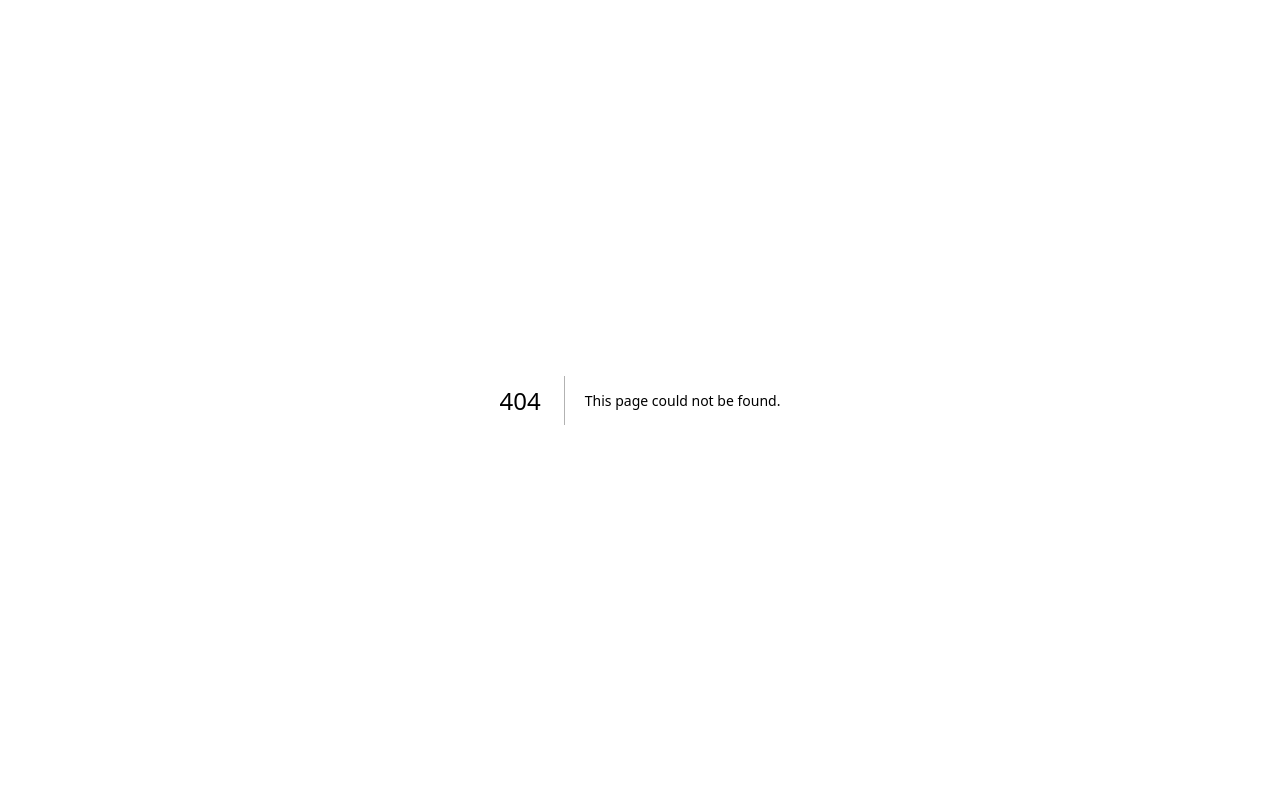
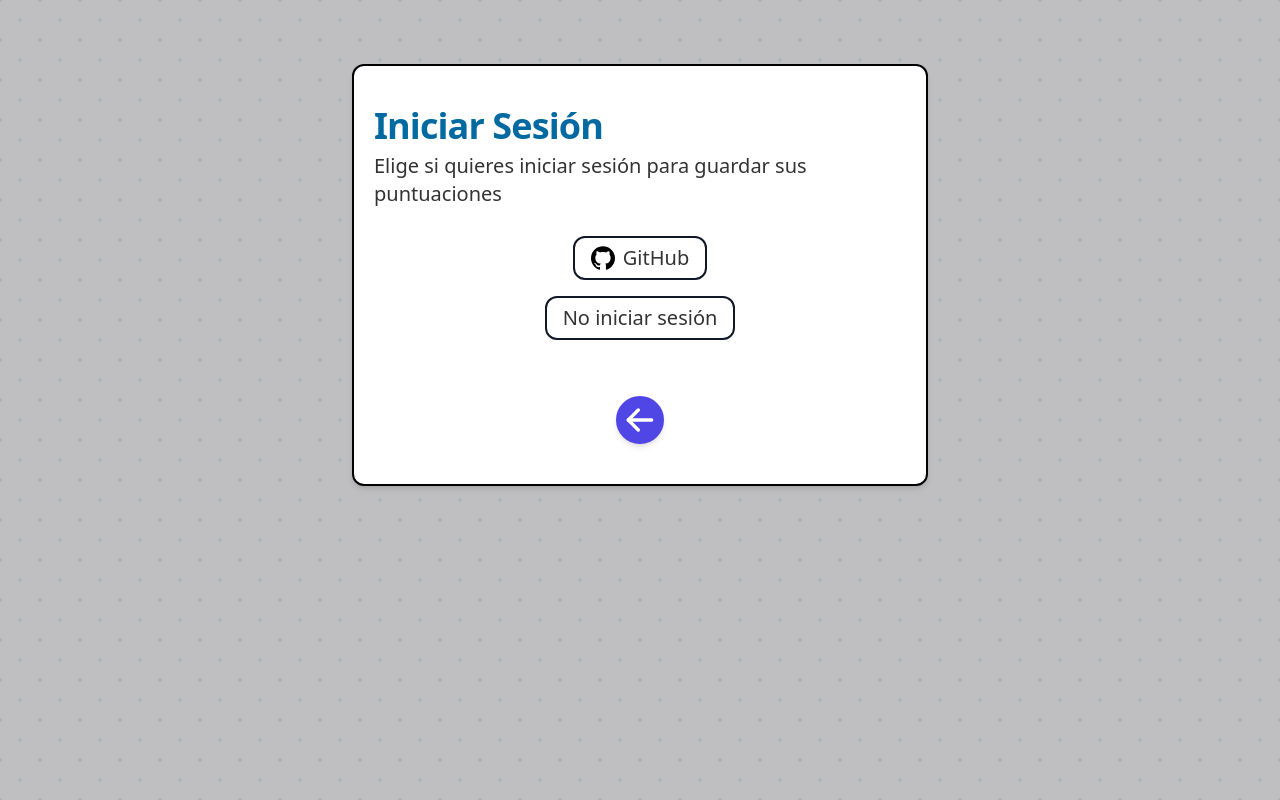
Before and after one commit to carlosfernandezcabrero/empareja-las-cartas, a Next.js app: page /menu/signin in a window 1280 px wide. Before the commit this address had no page. Built offline with nearby package versions, Linux system fonts and the light colour scheme.

Commit message:
add sign option view

```diff
--- /dev/null
+++ b/components/dialog/dialog-item.tsx
@@ -0,0 +1,11 @@
+interface DialogItemProps {
+  children: React.ReactNode
+}
+
+export function DialogItem({ children }: DialogItemProps) {
+  return (
+    <span className="border-2 border-gray-900 w-full rounded-xl text-center px-4 py-1.5 hover:bg-indigo-100 active:press-animation cursor-pointer flex items-center gap-x-2 justify-center">
+      {children}
+    </span>
+  )
+}
--- a/pages/index.tsx
+++ b/pages/index.tsx
@@ -47,7 +47,7 @@ export default function Welcome({ text }: { text: string }) {
           </div>
 
           <DialogFooter>
-            <NavigationButton url="/menu/level">
+            <NavigationButton url="/menu/signin">
               <NextPageButton />
             </NavigationButton>
           </DialogFooter>
--- a/pages/menu/level.tsx
+++ b/pages/menu/level.tsx
@@ -1,4 +1,5 @@
 import { DialogDescription } from '@/components/dialog/dialog-description'
+import { DialogItem } from '@/components/dialog/dialog-item'
 import { getLevels } from '@/services/levels'
 import { NavigationButton } from '@components/common/navigation-button'
 import { PreviousPageButton } from '@components/common/previous-page-button'
@@ -27,18 +28,14 @@ export default function Level({ levels }: Props) {
 
         <div className="flex flex-col items-center gap-y-4">
           {Object.entries(levels).map(([key, { name }]) => (
-            <Link
-              key={key}
-              href={`/game?levelId=${key}`}
-              className="border-2 border-gray-900 w-full rounded-xl text-center px-4 py-1.5 hover:bg-indigo-100 active:press-animation"
-            >
-              {name}
+            <Link key={key} href={`/game?levelId=${key}`}>
+              <DialogItem>{name}</DialogItem>
             </Link>
           ))}
         </div>
 
         <DialogFooter>
-          <NavigationButton url="/menu">
+          <NavigationButton url="/menu/signin">
             <PreviousPageButton />
           </NavigationButton>
         </DialogFooter>
--- /dev/null
+++ b/pages/menu/signin.tsx
@@ -0,0 +1,47 @@
+import { NavigationButton } from '@/components/common/navigation-button'
+import { PreviousPageButton } from '@/components/common/previous-page-button'
+import { DialogContainer } from '@/components/dialog/dialog-container'
+import { DialogDescription } from '@/components/dialog/dialog-description'
+import { DialogFooter } from '@/components/dialog/dialog-footer'
+import { DialogHeader } from '@/components/dialog/dialog-header'
+import { DialogItem } from '@/components/dialog/dialog-item'
+import { DialogTitle } from '@/components/dialog/dialog-title'
+import { GitHub } from '@/components/icons/github'
+import { CleanLayout } from '@/components/layouts/clean-layout'
+import { signIn } from 'next-auth/react'
+import Link from 'next/link'
+
+export default function SignIn() {
+  const handleSignIn = () => signIn()
+
+  return (
+    <CleanLayout>
+      <DialogContainer>
+        <DialogHeader>
+          <DialogTitle>Iniciar Sesión</DialogTitle>
+          <DialogDescription>
+            Elige si quieres iniciar sesión para guardar sus puntuaciones
+          </DialogDescription>
+        </DialogHeader>
+
+        <div className="flex flex-col items-center gap-y-4">
+          <button onClick={handleSignIn}>
+            <DialogItem>
+              <GitHub width="w-6" height="h-6" />
+              GitHub
+            </DialogItem>
+          </button>
+          <Link href="/menu/level">
+            <DialogItem>No iniciar sesión</DialogItem>
+          </Link>
+        </div>
+
+        <DialogFooter>
+          <NavigationButton url="/">
+            <PreviousPageButton />
+          </NavigationButton>
+        </DialogFooter>
+      </DialogContainer>
+    </CleanLayout>
+  )
+}
```
